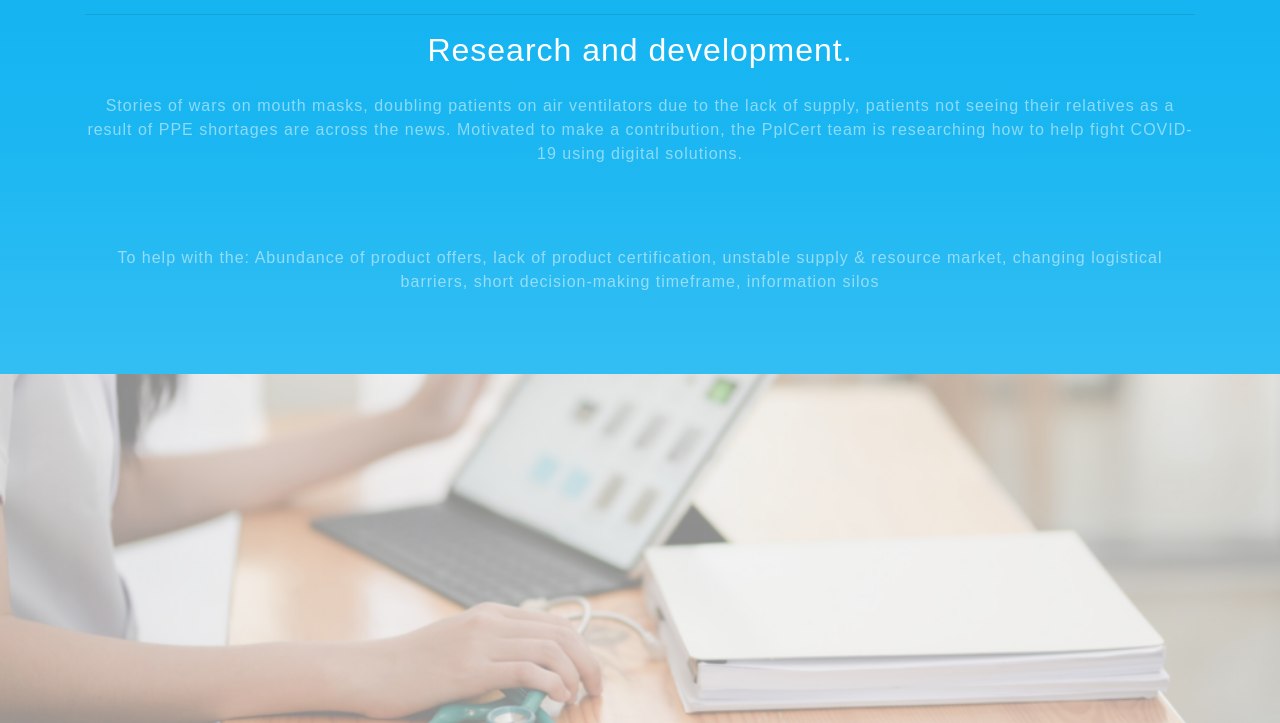
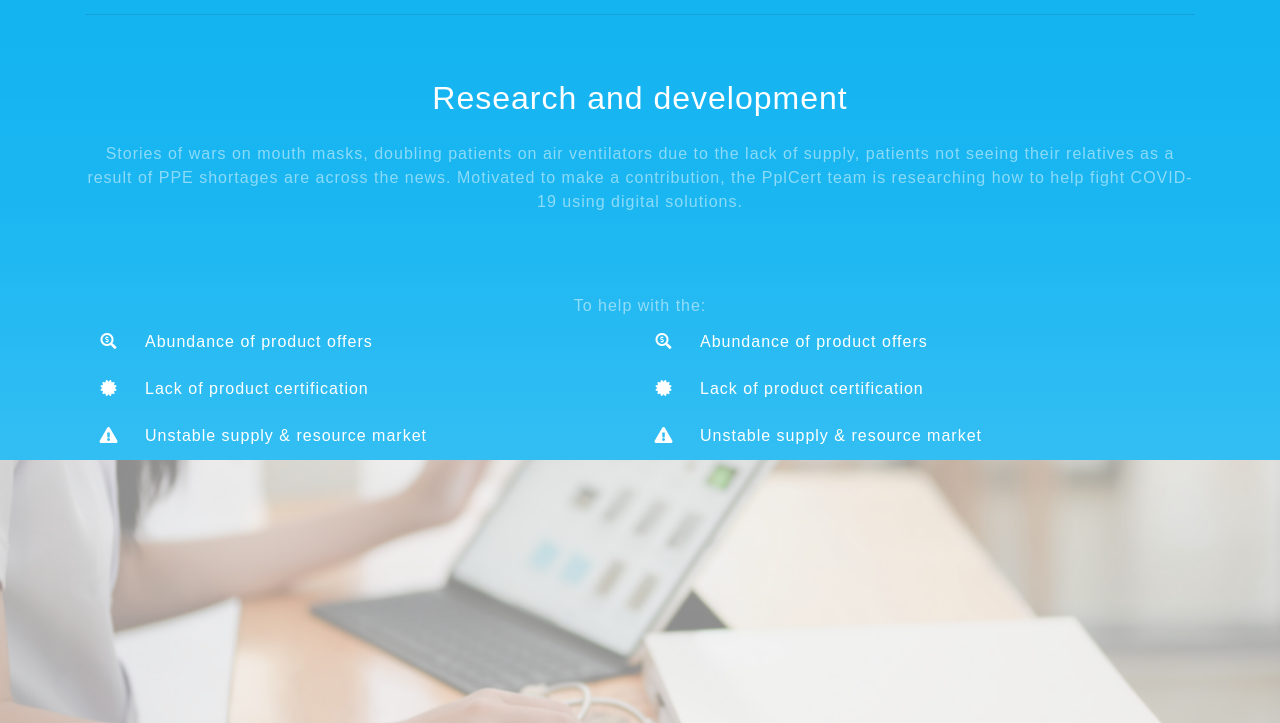
Before and after one commit to andradedpg/ppcert, a website with bundled scripts: page index.html in a window 1280 px wide. Shown: the part 1443-2166 px from the top of the page. Built offline with nearby package versions, Linux system fonts and the light colour scheme.

Commit message:
Changes about padding space

```diff
--- a/index.html
+++ b/index.html
@@ -62,8 +62,9 @@
     <div class="container d-flex h-100 align-items-center">
       <div class="mx-auto text-center">
         <h2 class="text-white-50 mx-auto mt-2">Are you</h2>
-        <h1 class="mx-auto my-0 text-uppercase">Dealing </h1>
-        <h2 class="text-white-50 mx-auto mt-2 mb-5">with medical supply shortages?</h2>
+        <!-- <h2 class="text-white-50 mx-auto mt-2">medical supply shortages?</h2> -->
+        <h1 class="mx-auto my-0 text-uppercase">dealing</h1>
+        <h2 class="text-white-50 mx-auto mt-2 mb-5">medical supply shortages?</h2>
         <a href="#about" class="btn btn-secondary js-scroll-trigger">
           Let's work together
           <i class="fas fa-hands-helping fa-lg"></i>
@@ -85,21 +86,63 @@
       <hr />
       <div class="row">
         <div class="col-lg-12 mx-auto">
-          <h2 class="text-white mb-4">Research and development.</h2>
+          <br /><br />
+          <h2 class="text-white mb-4">Research and development</h2>
           <p class="text-white-50">
             Stories of wars on mouth masks, doubling patients on air ventilators due to the lack
               of supply, patients not seeing their relatives as a result of PPE shortages are across
               the news. Motivated to make a contribution, the PplCert team is researching
               how to help fight COVID-19 using digital solutions.</p>
 
-              <p class="text-white-50">To help with the:
-              Abundance of product offers,
-              lack of product certification,
-              unstable supply & resource market,
-              changing logistical barriers,
-              short decision-making timeframe,
-              information silos</p>
+              <p class="text-white-50" style="margin: 0 0 0 0;">To help with the:</p>
 
+              <div class="row">
+                <div class="col-lg-6 col-md-6 col-sm-12">
+                  <!-- <ul class="list-group">
+                    <li class="list-group-item borderless">
+                      <i class="fas fa-search-dollar"></i>
+                      Abundance of product offers
+                    </li>
+                    <li class="list-group-item borderless">
+                      <i class="fas fa-certificate"></i>
+                      Lack of product certification
+                    </li>
+                    <li class="list-group-item borderless">
+                      <i class="fas fa-exclamation-triangle"></i>
+                      Unstable supply & resource market
+                    </li>
+                  </ul> -->
+
+                  <ul class="list-group fa-ul">
+                    <li class="list-group-item borderless" style="text-align: left;"><span class="fa-li"><i class="fas fa-search-dollar"></i></span>Abundance of product offers</li>
+                    <li class="list-group-item borderless" style="text-align: left;"><span class="fa-li"><i class="fas fa-certificate"></i></span>Lack of product certification</li>
+                    <li class="list-group-item borderless" style="text-align: left;"><span class="fa-li"><i class="fas fa-exclamation-triangle"></i></span>Unstable supply & resource market</li>
+                  </ul>
+                </div>
+
+                <!-- <div class="col-lg-6 col-md-6 col-sm-12">
+                  <ul class="list-group">
+                    <li class="list-group-item borderless">
+                      <i class="fas fa-truck"></i>
+                      Changing logistical barriers
+                    </li>
+                    <li class="list-group-item borderless">
+                      <i class="fas fa-check-square"></i>
+                      Short decision-making timeframe
+                    </li>
+                    <li class="list-group-item borderless">
+                      <i class="fas fa-info-circle"></i>
+                      Information silos
+                    </li>
+                  </ul>
+                </div> -->
+
+                <ul class="list-group fa-ul">
+                  <li class="list-group-item borderless" style="text-align: left;"><span class="fa-li"><i class="fas fa-search-dollar"></i></span>Abundance of product offers</li>
+                  <li class="list-group-item borderless" style="text-align: left;"><span class="fa-li"><i class="fas fa-certificate"></i></span>Lack of product certification</li>
+                  <li class="list-group-item borderless" style="text-align: left;"><span class="fa-li"><i class="fas fa-exclamation-triangle"></i></span>Unstable supply & resource market</li>
+                </ul>
+              </div>
 
         </div>
       </div>
@@ -135,6 +178,7 @@
 
   <!-- Partners Section -->
   <section id="partners" class="projects-section bg-light" style="padding: 0 0 0 0;">
+    <br clear="all" />
     <div class="container">
       <div class="text-center">
         <h2 class="alert mb-4">Partners in research</h2>
@@ -244,6 +288,7 @@
 
   <!-- Media Section -->
   <section id="media" class="media-section text-center" style="padding: 0 0 0 0;">
+    <br clear="all" />
     <div class="container">
       <div class="text-center">
         <h2 class="alert mb-4">Featured in media</h2>
@@ -346,6 +391,10 @@
     <br clear="all" />
     <div class="container">
 
+      <div class="text-center">
+        <h3 class="mb-8">Meet the team</h3>
+      </div>
+      <br clear="all" />
       <div class="row" style="margin: auto;">
        <!-- Card -->
         <div class="card col-lg-3 col-md testimonial-card">
@@ -446,6 +495,7 @@
 
   <!-- Contact Section -->
   <section id="contact" class="signup-section" style="padding: 0 0 0 0;">
+    <br clear="all" />
     <div class="container">
         <br class="clear" />
         <div class="col-md-10 col-lg-8 mx-auto text-center">
@@ -521,6 +571,7 @@
           </form>
         </div>
     </div>
+    <br clear="all" />
   </section>
 
   <!-- Contact Section -->
--- a/scss/_about.scss
+++ b/scss/_about.scss
@@ -6,11 +6,14 @@
     margin-bottom: 5rem;
   }
 
-  ul{
-    &li{
-      background-color: $blue;
-    }
+  li{
+    background-color: transparent;
+    color: $white;
   }
+  li.borderless {
+    border: 0 0 0 0;
+  }
+
 }
 
 .md-bg-section {
--- a/scss/_signup.scss
+++ b/scss/_signup.scss
@@ -1,5 +1,6 @@
 .signup-section {
   font-family: Arial, Helvetica, sans-serif;
+  // font-family: 'Varela Round';
   padding: 10rem 0;
   background: linear-gradient(to bottom, #{fade-out($blue, .9)} 0%,#{fade-out($blue, .5)} 75%,$blue 100%), url('../img/contact.jpg');
   background-position: center;
@@ -11,7 +12,8 @@
       box-shadow: 0 0.1875rem 0.1875rem 0 rgba(0,0,0,.1) !important;
       padding: 1.25rem 2rem;
       height: auto;
-      font-family: 'Arial, Helvetica, sans-serif';
+      // font-family: 'Arial, Helvetica, sans-serif';
+      font-family: 'Varela Round';
       font-size: 80%;
       text-transform: uppercase;
       letter-spacing: 0.15rem;
```
Also changed, not shown: css/grayscale.css, css/grayscale.min.css, 1 other file.
